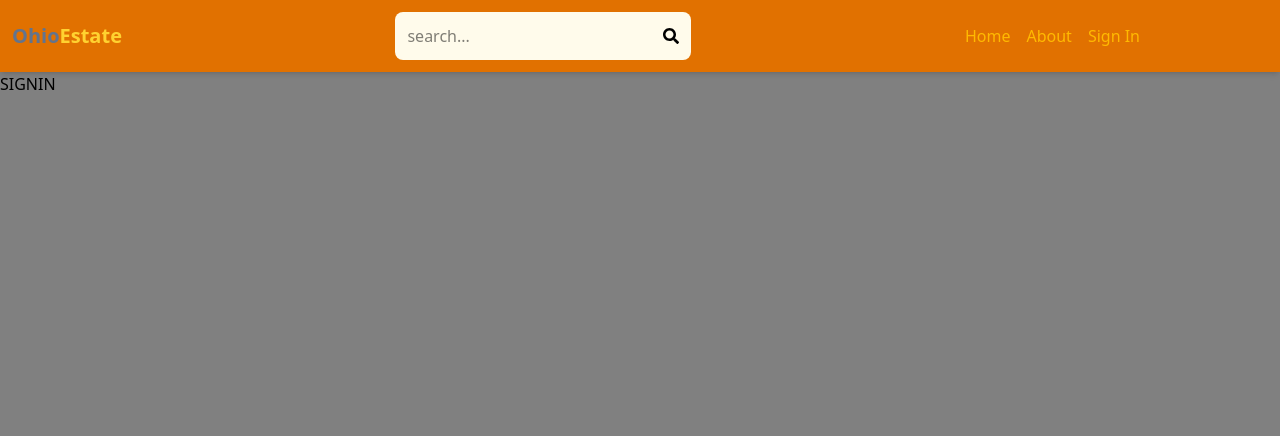
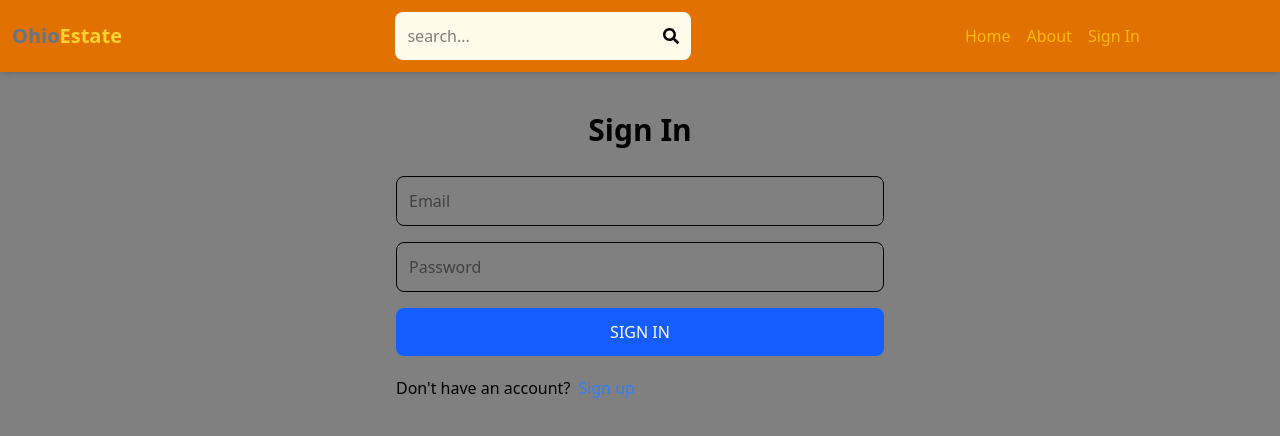
Before and after one commit to Briickly/Briickly, a React (Vite) app in the folder client/: page /sign-in in a window 1280 px wide. Shown: the top 436 px of the page. Built offline with nearby package versions, Linux system fonts and the light colour scheme.

Commit message:
SignIn page functionality and UI complete

```diff
--- a/client/src/pages/SignIn.jsx
+++ b/client/src/pages/SignIn.jsx
@@ -1,9 +1,74 @@
 import React from 'react'
+import { Link, useNavigate } from 'react-router-dom';
+import { useState } from 'react';
 
-export default function SignIn() {
+export default function signin() {
+  const [formData, setFormData]
+ =useState({});
+ const [error , setError]=useState(null);
+ const navigate=useNavigate();
+ const [loading, setLoading]=useState(false);
+  const handleChange=(e)=>{
+    setFormData(
+      {
+        ...formData,
+        [e.target.id]: e.target.value,
+      });
+  };
+
+const handleSubmit= async (e)=>{
+  e.preventDefault(); //To avoid refereshing the page when we click on submit
+  try {
+
+    setLoading(true);
+  const res = await fetch('/api/auth/signin',
+  {
+    method: 'POST',
+    headers: {
+      'Content-Type': 'application/json',
+    },
+    body: JSON.stringify(formData),
+  });
+  const data= await res.json();
+
+  if(data.success ==false){
+
+    setLoading(false);
+    setError(data.message);
+    return;
+  }
+  setLoading(false);
+  setError(null);
+  navigate('/');
+  } catch (error) {
+     setLoading(false);
+     setError(error.message);
+  }
+
+};
+
   return (
-    <div>
-      SIGNIN
+    <div className='p-3 max-w-lg mx-auto'>
+      <h1 className='text-3xl text-center font-semibold my-7'>Sign In</h1>
+      <form onSubmit={handleSubmit} className='flex flex-col gap-4' >
+        <input type="text" placeholder='Email' className='border p-3 rounded-lg ' id='email' onChange={handleChange}/>
+
+        <input type="text" placeholder='Password' className='border p-3 rounded-lg ' id='password' onChange={handleChange}/>
+
+        <button disabled={loading } className='bg-blue-600 text-amber-50 p-3 rounded-lg uppercase hover:opacity-95 disabled:opacity-80'>{loading? 'Loading...': 'Sign In'}</button>
+      </form>
+
+
+    <div className='flex gap-2 mt-5'>
+      <p>Don't have an account?</p>
+      <Link to={"/sign-up"}>
+        <span className='text-blue-500'>Sign up</span>
+      </Link>
     </div>
+
+    {error && <p className='text-red-500 mt-5'>{error}</p>}
+
+    </div>
+
   )
 }
```
